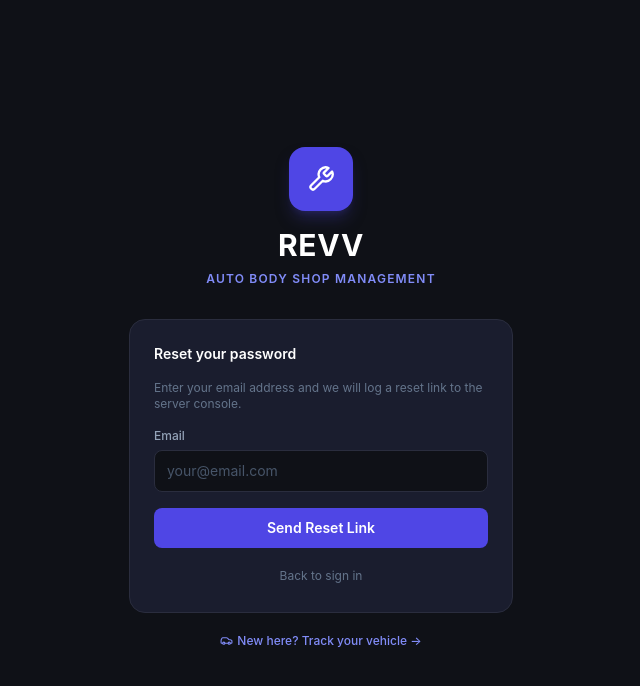
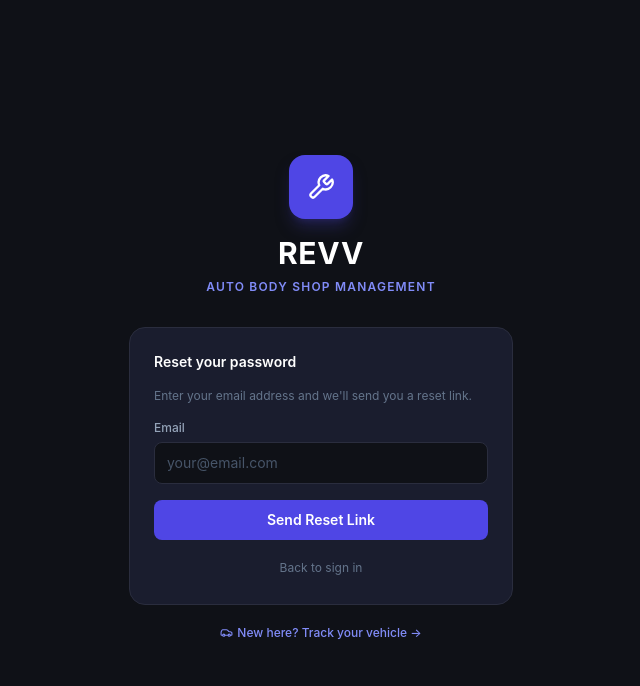
Before and after one commit to Zordon7-pixel/Revv, a React (Vite) app in the folder frontend/: page /login in a window 1280 px wide. Both pictures are taken after a click on the button "Forgot password?". Shown: the top 686 px of the page, without its empty margins (319-959 px from the left). Built offline with nearby package versions, Linux system fonts and the light colour scheme.

Commit message:
fix: forgot password UI - remove dev placeholder server console message

```diff
--- a/frontend/src/pages/Login.jsx
+++ b/frontend/src/pages/Login.jsx
@@ -40,7 +40,7 @@ export default function Login() {
     setForgotLoading(true); setForgotMsg('')
     try {
       await api.post('/auth/forgot-password', { email: forgotEmail })
-      setForgotMsg('If that email exists, a reset link has been sent. Check the server console.')
+      setForgotMsg('If that email exists, a reset link has been sent. Check your inbox (and spam folder).')
     } catch {
       setForgotMsg('Something went wrong. Please try again.')
     } finally {
@@ -95,7 +95,7 @@ export default function Login() {
         ) : (
           <form onSubmit={submitForgot} className="bg-[#1a1d2e] rounded-2xl p-6 border border-[#2a2d3e] space-y-4">
             <h2 className="text-sm font-semibold text-white">Reset your password</h2>
-            <p className="text-xs text-slate-500">Enter your email address and we will log a reset link to the server console.</p>
+            <p className="text-xs text-slate-500">Enter your email address and we'll send you a reset link.</p>
             <div>
               <label className="block text-xs font-medium text-slate-400 mb-1.5">Email</label>
               <input type="email" value={forgotEmail} onChange={e => setForgotEmail(e.target.value)} required
```
